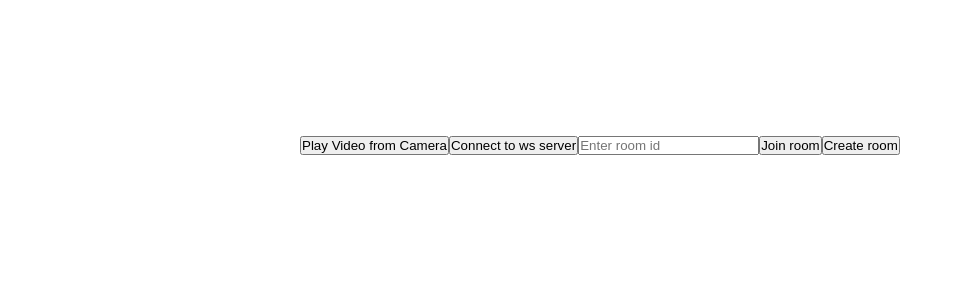
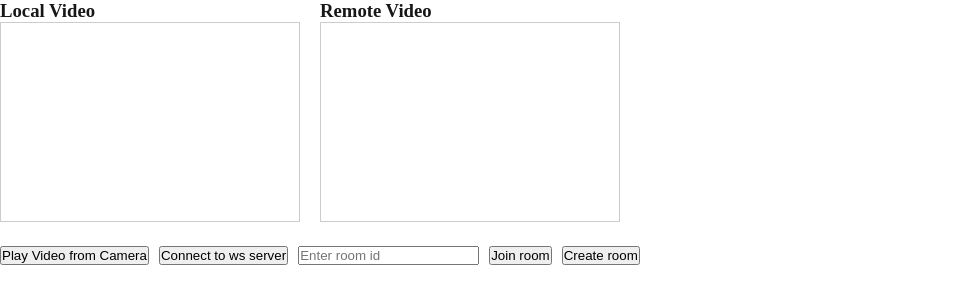
Before and after one commit to sarthakNITT/meet-all, a Next.js app in the folder apps/web/: page / in a window 1280 px wide. Shown: the top 304 px of the page, without its empty margins (0-963 px from the left). Built offline with nearby package versions, Linux system fonts and the light colour scheme; no server answers.

Commit message:
added remote

```diff
--- a/apps/web/app/page.tsx
+++ b/apps/web/app/page.tsx
@@ -9,10 +9,19 @@ export default function Home () {
   const socketRef = useRef<WebSocket | null>(null);
   const peerRef = useRef<RTCPeerConnection | null>(null);
   const peerIdRef = useRef(null);
+  const localStreamRef = useRef<MediaStream | null>(null);
   const [roomId, setRoomId] = useState<string>();
   const [connection, setConnection] = useState<boolean>(false);
   const openMediaDevices = async (constraints: MediaStreamConstraints) => {
     return await navigator.mediaDevices.getUserMedia(constraints);
+  }
+
+  const setupLocalStream = async () => {
+    const stream = await playVideoFromCamera();
+    if (stream) {
+      localStreamRef.current = stream;
+    }
+    return stream;
   }
 
   try {
@@ -85,6 +94,24 @@ export default function Home () {
         const configuration = {'iceServers': [{'urls': 'stun:stun.l.google.com:19302'}]}
         const peerConnection = new RTCPeerConnection(configuration);
         peerRef.current = peerConnection;
+
+        // Get local media stream and add tracks to peer connection
+        const localStream = await setupLocalStream();
+        if (localStream) {
+          localStream.getTracks().forEach(track => {
+            peerConnection.addTrack(track, localStream);
+          });
+        }
+
+        // Handle remote video stream
+        peerConnection.addEventListener('track', async (event) => {
+          const [remoteStream] = event.streams;
+          const remoteVideo = document.querySelector('#remoteVideo') as HTMLVideoElement;
+          if (remoteVideo && remoteStream) {
+            remoteVideo.srcObject = remoteStream;
+          }
+        });
+
         peerConnection.addEventListener('icecandidate', event => {
           console.log(6);
           if (event.candidate) {
@@ -128,6 +155,24 @@ export default function Home () {
           console.log(9);
           const configuration = {'iceServers': [{'urls': 'stun:stun.l.google.com:19302'}]}
           peerRef.current = new RTCPeerConnection(configuration);
+
+          // Get local media stream and add tracks to peer connection
+          const localStream = await setupLocalStream();
+          if (localStream) {
+            localStream.getTracks().forEach(track => {
+              peerRef.current!.addTrack(track, localStream);
+            });
+          }
+
+          // Handle remote video stream
+          peerRef.current.addEventListener('track', async (event) => {
+            const [remoteStream] = event.streams;
+            const remoteVideo = document.querySelector('#remoteVideo') as HTMLVideoElement;
+            if (remoteVideo && remoteStream) {
+              remoteVideo.srcObject = remoteStream;
+            }
+          });
+
           peerRef.current.addEventListener('icecandidate', event => {
             console.log(10);
             if (event.candidate) {
@@ -187,14 +232,30 @@ export default function Home () {
     }
   },[connection])
 
+  // Auto-start local video when component mounts
+  useEffect(() => {
+    setupLocalStream();
+  }, [])
+
   return (
     <div>
-      <video id="localVideo" autoPlay playsInline controls={false}/>
-      <button onClick={playVideoFromCamera}>Play Video from Camera</button>
-      <button onClick={handleConnection}>Connect to ws server</button>
-      <input placeholder="Enter room id" value={roomId} onChange={(e) => setRoomId(e.target.value)} />
-      <button onClick={handleJoinRoom}>Join room</button>
-      <button onClick={handleCreateRoom}>Create room</button>
+      <div style={{display: 'flex', gap: '20px', marginBottom: '20px'}}>
+        <div>
+          <h3>Local Video</h3>
+          <video id="localVideo" autoPlay playsInline controls={false} style={{width: '300px', height: '200px', border: '1px solid #ccc'}}/>
+        </div>
+        <div>
+          <h3>Remote Video</h3>
+          <video id="remoteVideo" autoPlay playsInline controls={false} style={{width: '300px', height: '200px', border: '1px solid #ccc'}}/>
+        </div>
+      </div>
+      <div style={{display: 'flex', gap: '10px', flexWrap: 'wrap'}}>
+        <button onClick={playVideoFromCamera}>Play Video from Camera</button>
+        <button onClick={handleConnection}>Connect to ws server</button>
+        <input placeholder="Enter room id" value={roomId} onChange={(e) => setRoomId(e.target.value)} />
+        <button onClick={handleJoinRoom}>Join room</button>
+        <button onClick={handleCreateRoom}>Create room</button>
+      </div>
     </div>
   )
 }
--- a/apps/web/app/utils/helperFunctions/playVideoFromCamera.tsx
+++ b/apps/web/app/utils/helperFunctions/playVideoFromCamera.tsx
@@ -5,10 +5,12 @@ export async function playVideoFromCamera() {
         const videoElement = document.querySelector('video#localVideo');
         if(!videoElement){
           // console.log('videoElement is null');
-          return;
+          return null;
         }
         (videoElement as HTMLVideoElement).srcObject = stream;
+        return stream;
     } catch(error) {
         console.error('Error opening video camera.', error);
+        return null;
     }
   }
```
